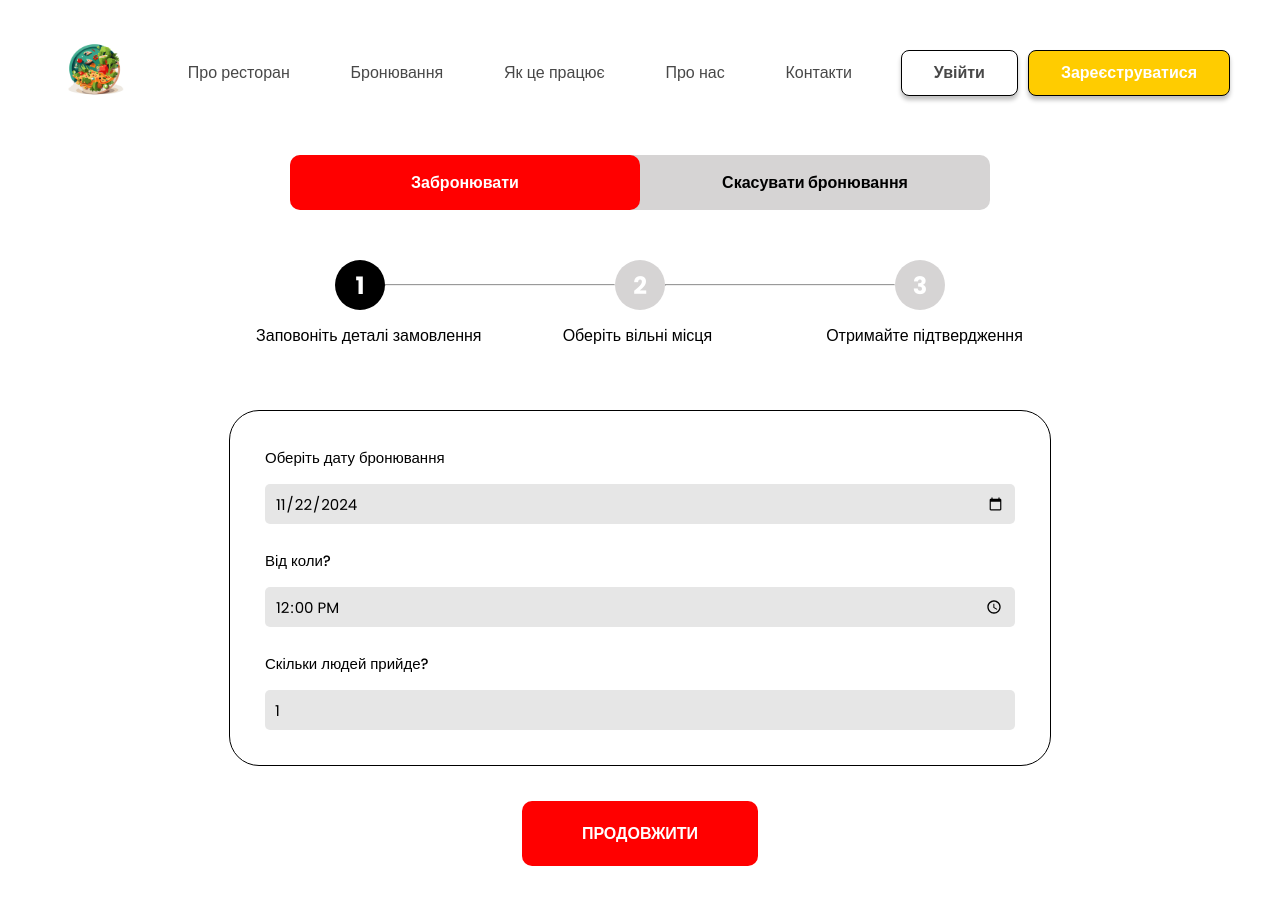
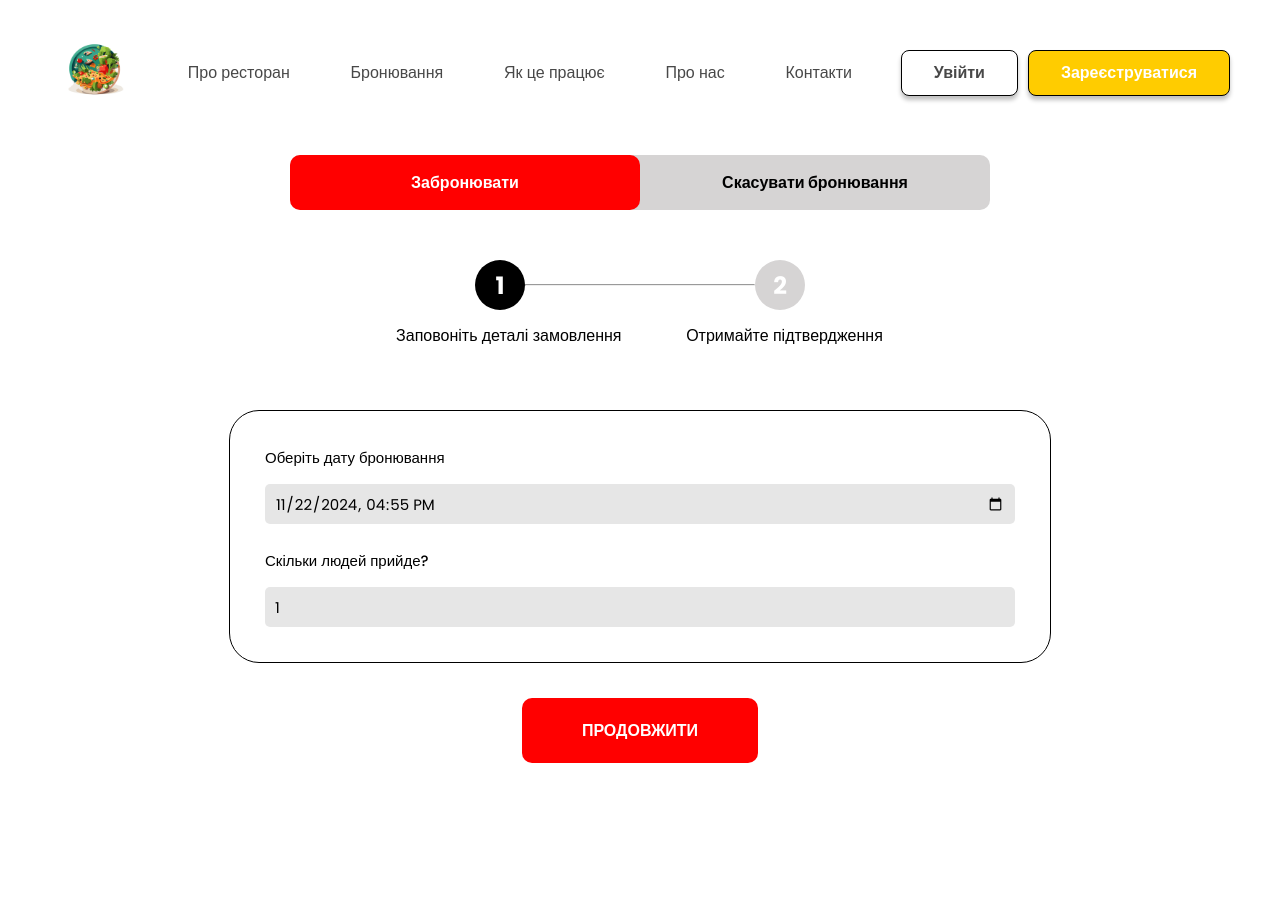
Before and after one commit to zagrebelnio/table-reserve-front, a Next.js app: page /reservation/new in a window 1280 px wide. Shown: the top 904 px of the page. After the commit the page ends 813 px from the top, so only its background shows below. Built offline with nearby package versions, Linux system fonts and the light colour scheme.

Commit message:
fix: reservation form

```diff
--- a/src/app/(pages)/reservation/new/page.js
+++ b/src/app/(pages)/reservation/new/page.js
@@ -3,10 +3,7 @@ import Link from 'next/link';
 import styles from './page.module.css';
 import StepProgress from '@/app/ui/stepProgress';
 import ReservationForm from '@/app/ui/reservationForm';
-import ReservationItem from '@/app/ui/reservationItem';
-import RESERVATIONS from '@/app/store/reservations';
 import { useState } from 'react';
-import { CtaButton } from '@/app/ui/buttons';
 
 export default function NewReservation() {
   const steps = [
@@ -16,10 +13,6 @@ export default function NewReservation() {
     },
     {
       number: 2,
-      title: 'Оберіть вільні місця',
-    },
-    {
-      number: 3,
       title: 'Отримайте підтвердження',
     },
   ];
@@ -40,21 +33,6 @@ export default function NewReservation() {
           <ReservationForm onSubmit={() => setCurrentStep(2)} />
         )}
         {currentStep === 2 && (
-          <div className={styles.tablesContainer}>
-            <p>Вільні місця згідно деталей</p>
-            <ul className={styles.tablesList}>
-              {RESERVATIONS.map((reservation) => (
-                <li key={reservation.id} className={styles.tableItem}>
-                  <ReservationItem reservation={reservation} />
-                  <CtaButton onClick={() => setCurrentStep(3)} type="reserve">
-                    Забронювати
-                  </CtaButton>
-                </li>
-              ))}
-            </ul>
-          </div>
-        )}
-        {currentStep === 3 && (
           <p className={styles.result}>
             Бронювання успішно оброблено! Деталі вислано на Вашу пошту!
           </p>
--- a/src/app/ui/reservationForm.js
+++ b/src/app/ui/reservationForm.js
@@ -2,16 +2,16 @@
 import { CtaButton } from './buttons';
 import styles from './reservationForm.module.css';
 import { useState } from 'react';
+import formatDate from '../util/formatDate';
 
 export default function ReservationForm({ ...props }) {
   const [formData, setFormData] = useState({
-    date: new Date().toISOString().split('T')[0],
-    time: '12:00',
+    date: new Date(),
     capacity: 1,
   });
 
   const handleChange = (e) => {
-    setFormData({ ...formData, [e.target.name]: e.target.value });
+    setFormData({ ...formData, [e.target.name]: new Date(e.target.value) });
   };
 
   return (
@@ -21,20 +21,10 @@ export default function ReservationForm({ ...props }) {
           <label htmlFor="date">Оберіть дату бронювання</label>
           <input
             onChange={handleChange}
-            value={formData.date}
+            value={formatDate(formData.date)}
             name="date"
             id="date"
-            type="date"
-          />
-        </div>
-        <div className={styles.inputContainer}>
-          <label htmlFor="time">Від коли?</label>
-          <input
-            onChange={handleChange}
-            value={formData.time}
-            id="time"
-            name="time"
-            type="time"
+            type="datetime-local"
           />
         </div>
         <div className={styles.inputContainer}>
--- /dev/null
+++ b/src/app/util/formatDate.js
@@ -0,0 +1,7 @@
+const formatDate = (date) =>
+  new Date(date.toString().split('GMT')[0] + ' UTC')
+    .toISOString()
+    .split('.')[0]
+    .slice(0, 16);
+
+export default formatDate;
```
